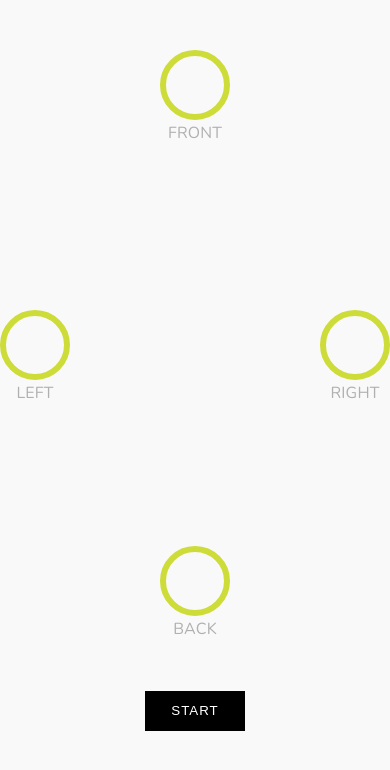
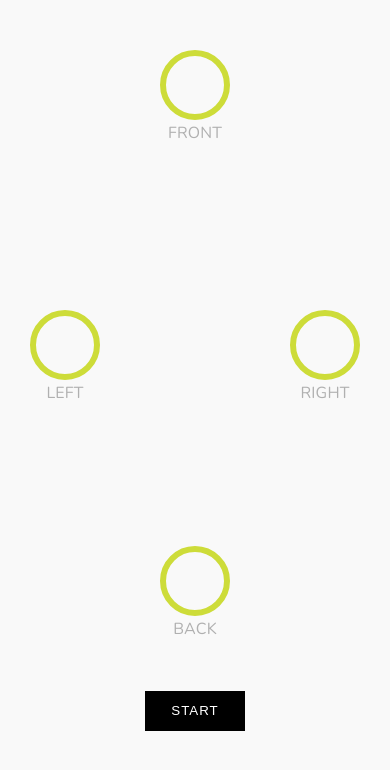
Before and after one commit to ashvinmotye/agility-drill, a plain HTML site: page index.html in a window 390 px wide. Drawn offline with nearby package versions, Linux system fonts and the light colour scheme.

Commit message:
Fix mobile width

```diff
--- a/styles.css
+++ b/styles.css
@@ -21,7 +21,7 @@ body {
 }
 
 .points {
-    width: 100%;
+    width: calc(100% - 60px);
     max-width: 600px;
     height: 70%;
     margin: 50px auto;
```
